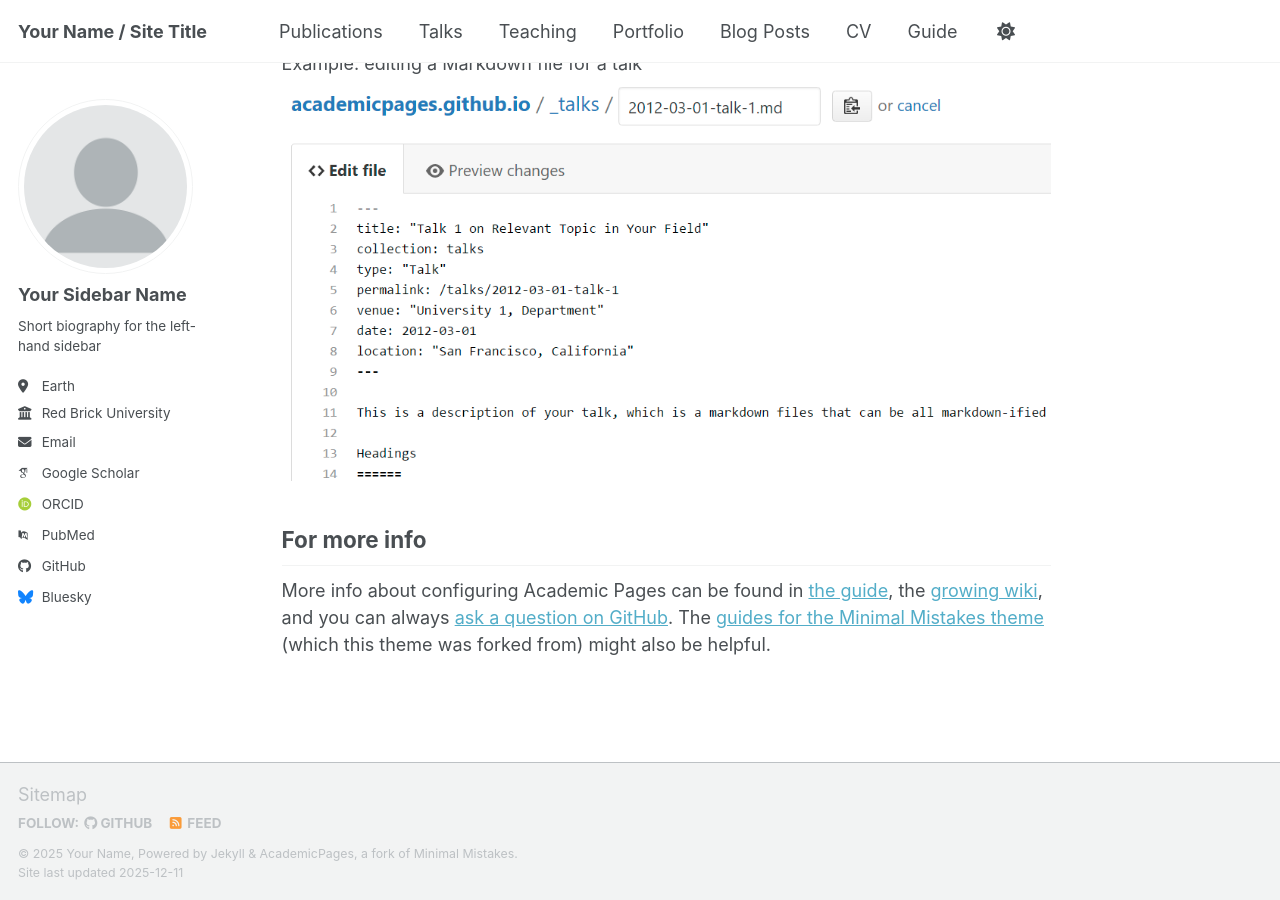
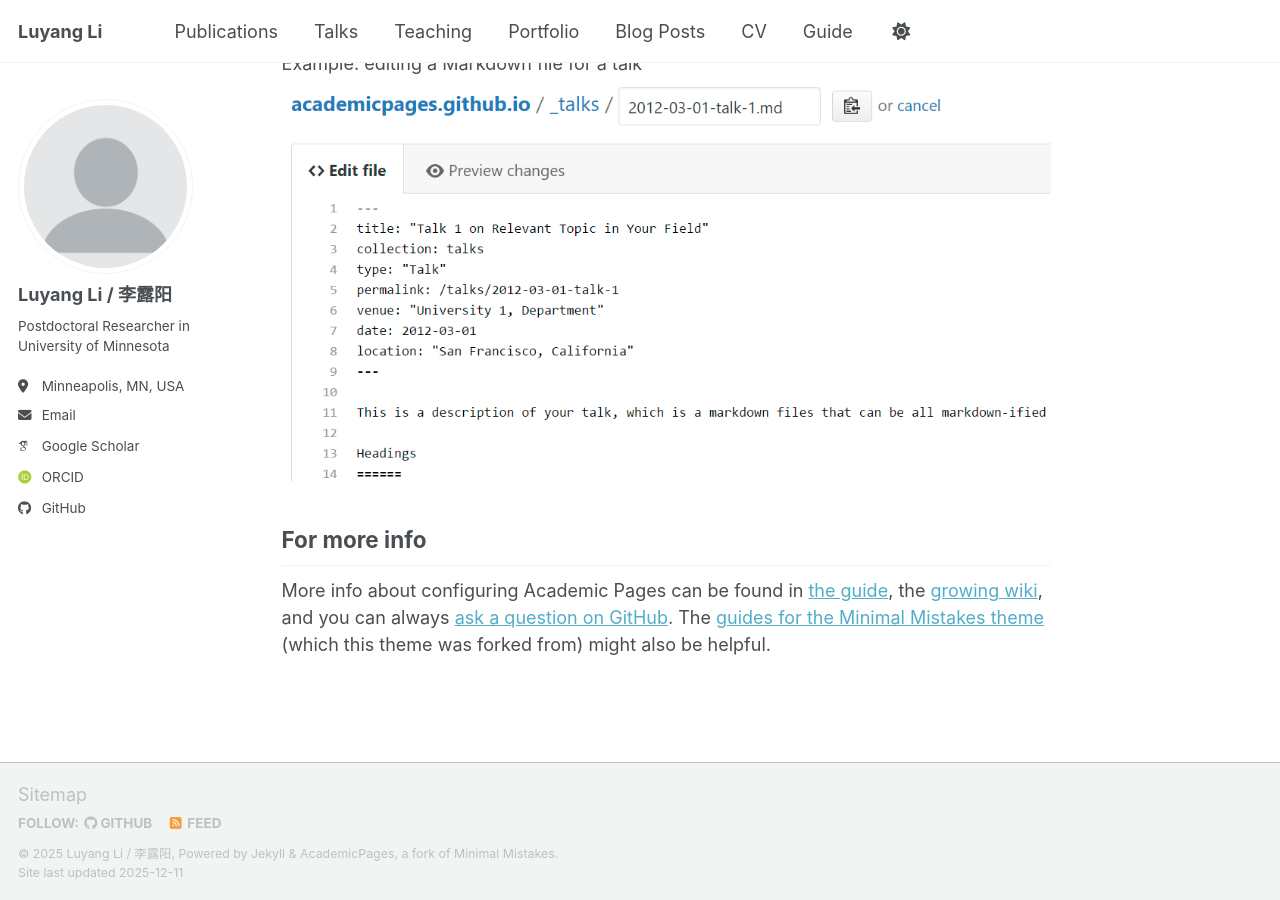
Before and after one commit to Li-Luyang/Li-Luyang.github.io, a Jekyll site: the page built from _pages/about.md, in a window 1280 px wide and 900 px high, scrolled down 2718 px. Built offline with Jekyll 4.4.1, drawn with Linux system fonts in a browser that asks for light colours; some web fonts are replaced; a script bundle is joined from its source files by our own code; library files that are not in the unit come from our copies.

Commit message:
Add files via upload

```diff
--- a/_config.yml
+++ b/_config.yml
@@ -9,14 +9,14 @@
 # Basic Site Settings
 locale                   : "en-US"
 site_theme               : "default" # Currently available options are "default", "air"
-title                    : "Your Name / Site Title"
+title                    : "Luyang Li"
 title_separator          : "-"
-name                     : &name "Your Name"
-description              : &description "Your Name's academic portfolio"   # Update this with a general description of your site, this is the default if not overridden by a page
-url                      : https://academicpages.github.io # The base hostname & protocol for your site e.g. "https://[your GitHub username].github.io",
+name                     : &name "Luyang Li / 李露阳"
+description              : &description "Postdoctoral Researcher in University of Minnesota, Minneapolis"   # Update this with a general description of your site, this is the default if not overridden by a page
+url                      : https://lu-yang-li.github.io # The base hostname & protocol for your site e.g. "https://[your GitHub username].github.io",
                                                            # or if you already have some other page hosted on Github then use "https://[your GitHub username].github.io/[Your Repo Name]"
 baseurl                  : "" # the subpath of your site, e.g. "/blog"
-repository               : "academicpages/academicpages.github.io"
+repository               : "academicpages/lu-yang-li.github.io"
 
 # Site Author - The following control what appear as part of the author content on the side bar.
 #               If a field is blank the icon and link will not appear, otherwise it will be shown.
@@ -24,24 +24,24 @@ repository               : "academicpages/academicpages.github.io"
 author:
   # Biographic information
   avatar           : "profile.png"
-  name             : "Your Sidebar Name"
+  name             : "Luyang Li / 李露阳" # Name to display in the sidebar
   pronouns         : # example: "she/her"
-  bio              : "Short biography for the left-hand sidebar"
-  location         : "Earth"
-  employer         : "Red Brick University"
+  bio              : "Postdoctoral Researcher in University of Minnesota"
+  location         : "Minneapolis, MN, USA" # "Earth"
+  employer         : # "Red Brick University"
   uri              : # URL
-  email            : "none@example.org"
+  email            : "li004000@umn.edu"
 
   # Academic websites
   academia         : # URL
   arxiv            : # URL - Update with the correct link to your profile
-  googlescholar    : "https://scholar.google.com/citations?user=PS_CX0AAAAAJ"
+  googlescholar    : "https://scholar.google.com/citations?view_op=list_works&hl=zh-CN&hl=zh-CN&user=xr0odmUAAAAJ"
   inspire-hep      : # URL
   impactstory      : # URL
-  orcid            : "https://orcid.org/yourorcidurl"
+  orcid            : "https://orcid.org/0009-0002-8280-2156"
   semantic         : # URL
   ssrn             : # URL
-  pubmed           : "https://www.ncbi.nlm.nih.gov/pubmed/?term=john+snow"
+  pubmed           : # "https://www.ncbi.nlm.nih.gov/pubmed/?term=john+snow"
   researchgate     : # URL
   scopus           : # URL
   zotero           : # URL
@@ -51,13 +51,13 @@ author:
   bitbucket        : # Username - Update with your username on the site
   codepen          : # Username
   dribbble         : # Username
-  github           : "academicpages"
+  github           : "lu-yang-li"
   kaggle           : # Username
   stackoverflow    : # User number or user number and name (i.e., use "1" or "1/jeff-atwood")
 
   # Social media
   artstation       : # Username
-  bluesky          : "bsky.app" # Replace this with you Bluesky username
+  # bluesky          : "bsky.app" # Replace this with you Bluesky username
   facebook         : # Username
   flickr           : # Username
   foursquare       : # Username
```
